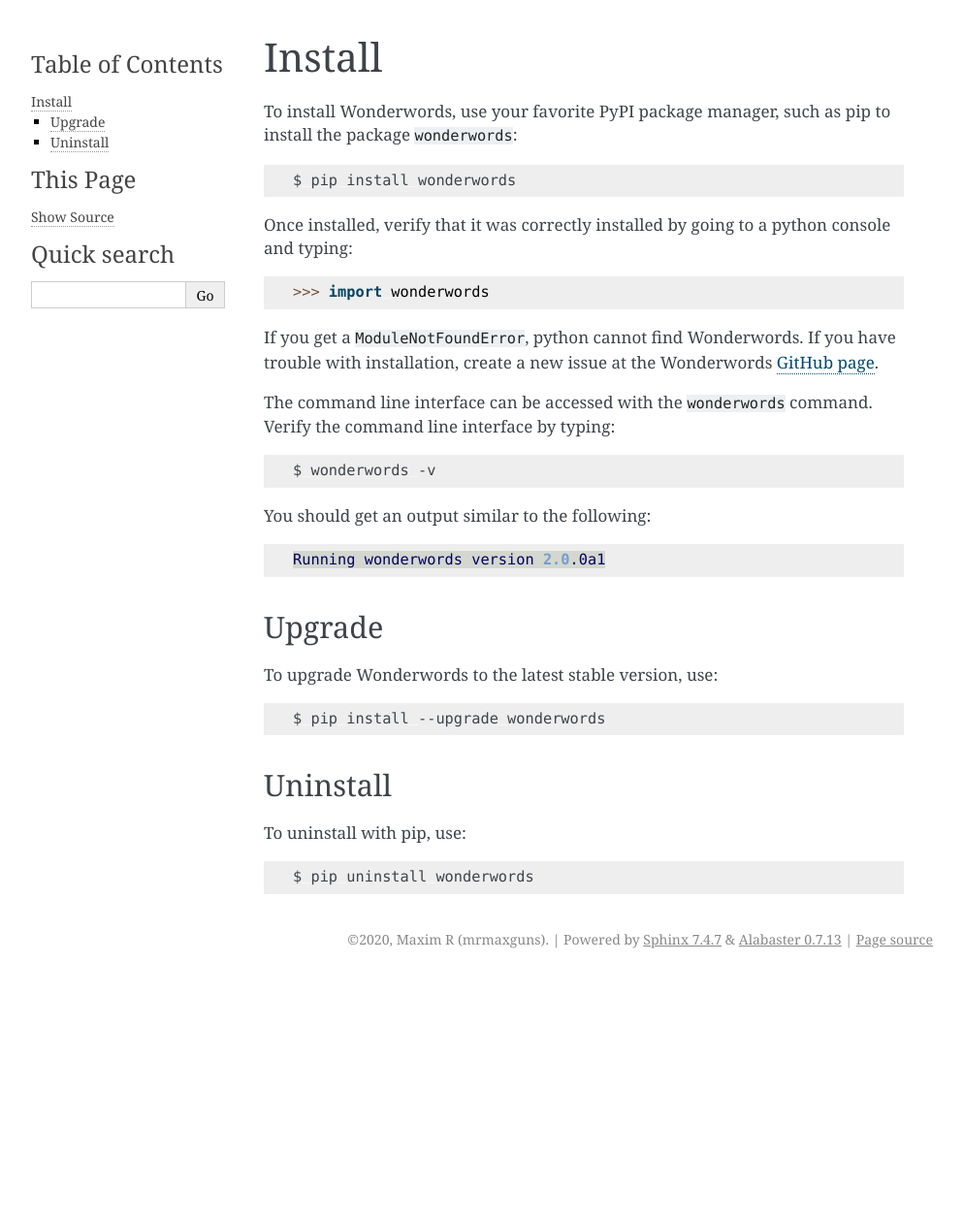
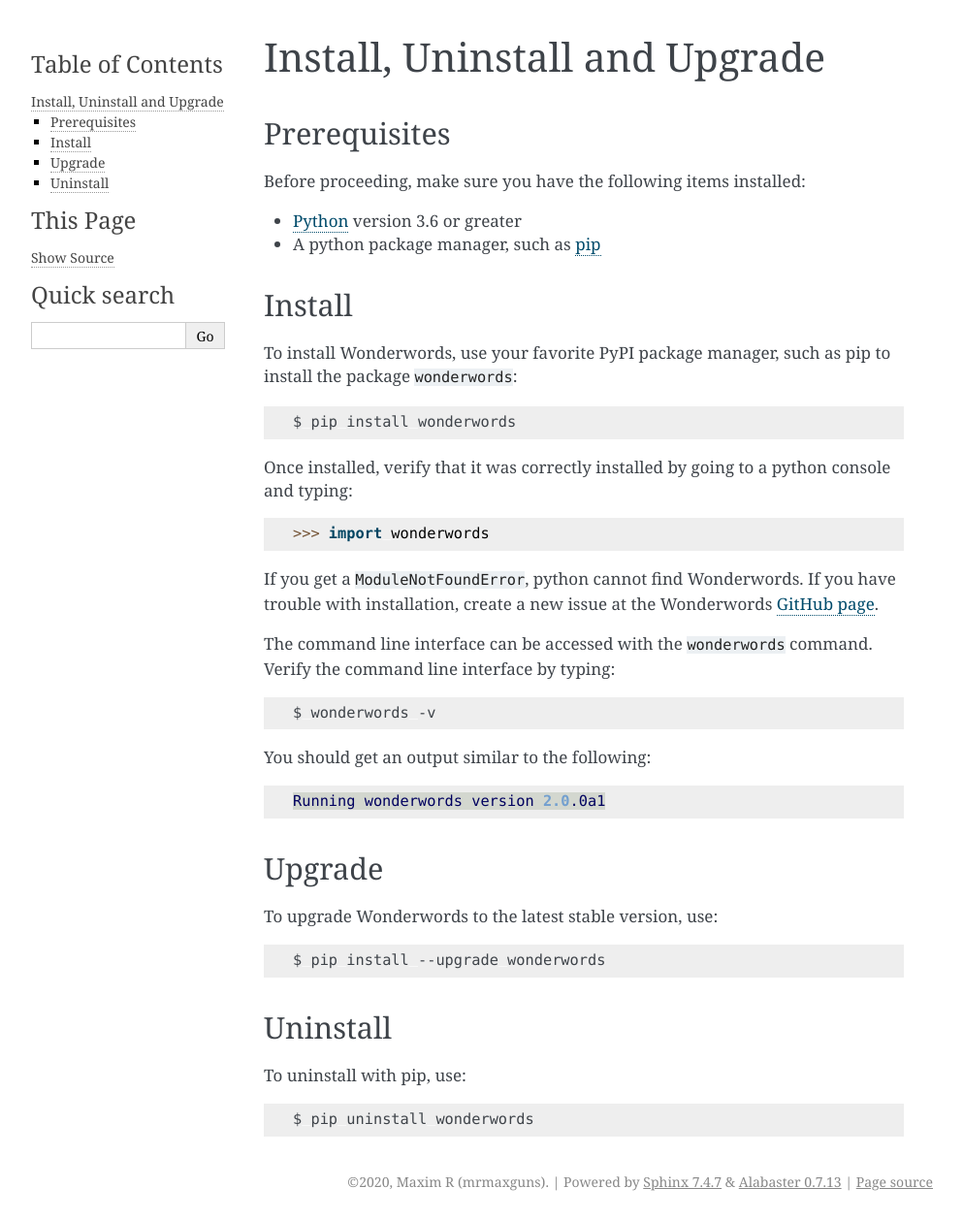
Before and after one commit to mrmaxguns/wonderwordsmodule, a Sphinx documentation site: the page built from docs/install.rst, in a window 1280 px wide. Shown: the whole page at 97% size, without its empty margins (148-1141 px from the left). Built offline with Sphinx 7.4.7, drawn with Linux system fonts in a browser that asks for light colours; before the commit the page ends 1008 px from its top, so only the background shows below that.

Commit message:
docs: added prerequisites to install page

```diff
--- a/docs/index.rst
+++ b/docs/index.rst
@@ -28,8 +28,8 @@
 A full reference of all modules (the API documentation) can be found
 :ref:`here <docs>`.
 
-Table of Contents
------------------
+Documentation
+-------------
 
 .. toctree::
    :maxdepth: 2
--- a/docs/install.rst
+++ b/docs/install.rst
@@ -1,8 +1,19 @@
 
 .. _install:
 
+Install, Uninstall and Upgrade
+==============================
+
+Prerequisites
+-------------
+
+Before proceeding, make sure you have the following items installed:
+
+* `Python <https://python.org>`_ version 3.6 or greater
+* A python package manager, such as `pip <https://pip.pypa.io/en/stable/installing/>`_
+
 Install
-=======
+-------
 
 To install Wonderwords, use your favorite PyPI package manager, such as pip to
 install the package ``wonderwords``:
```
